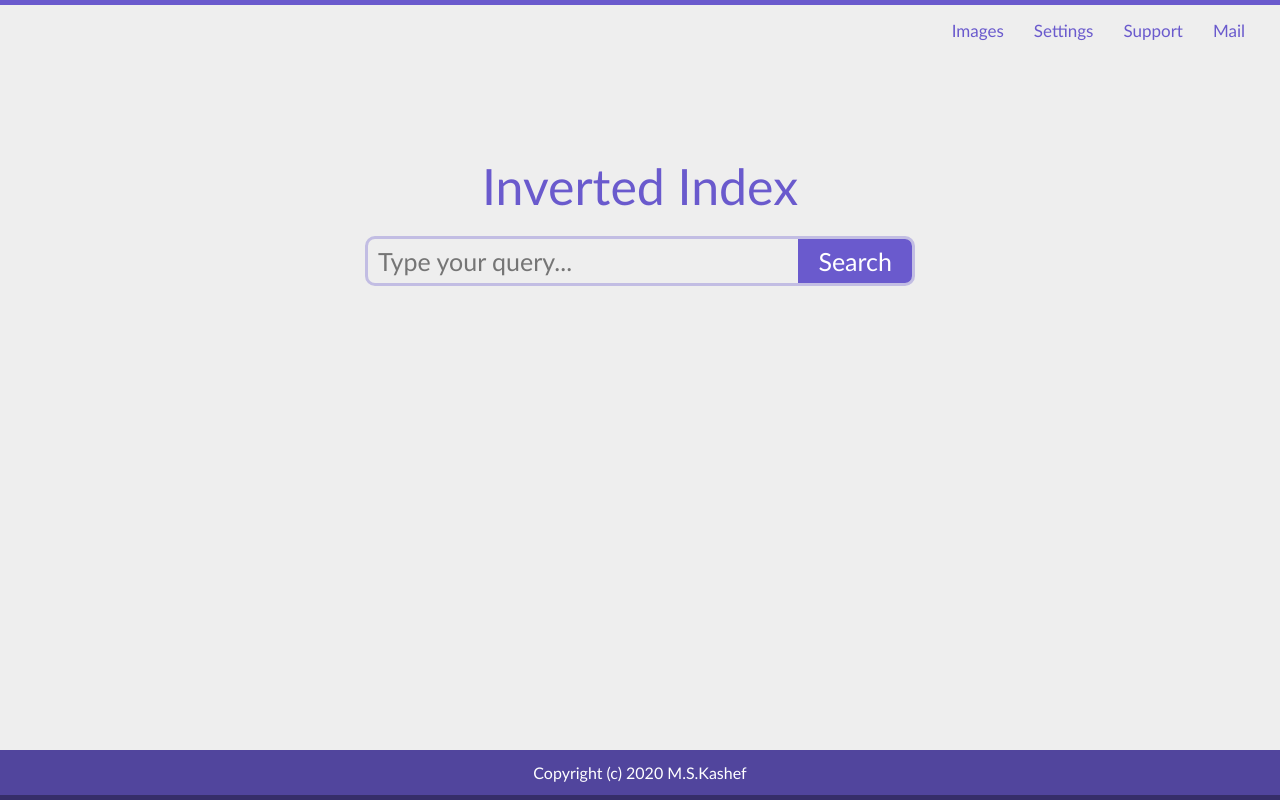
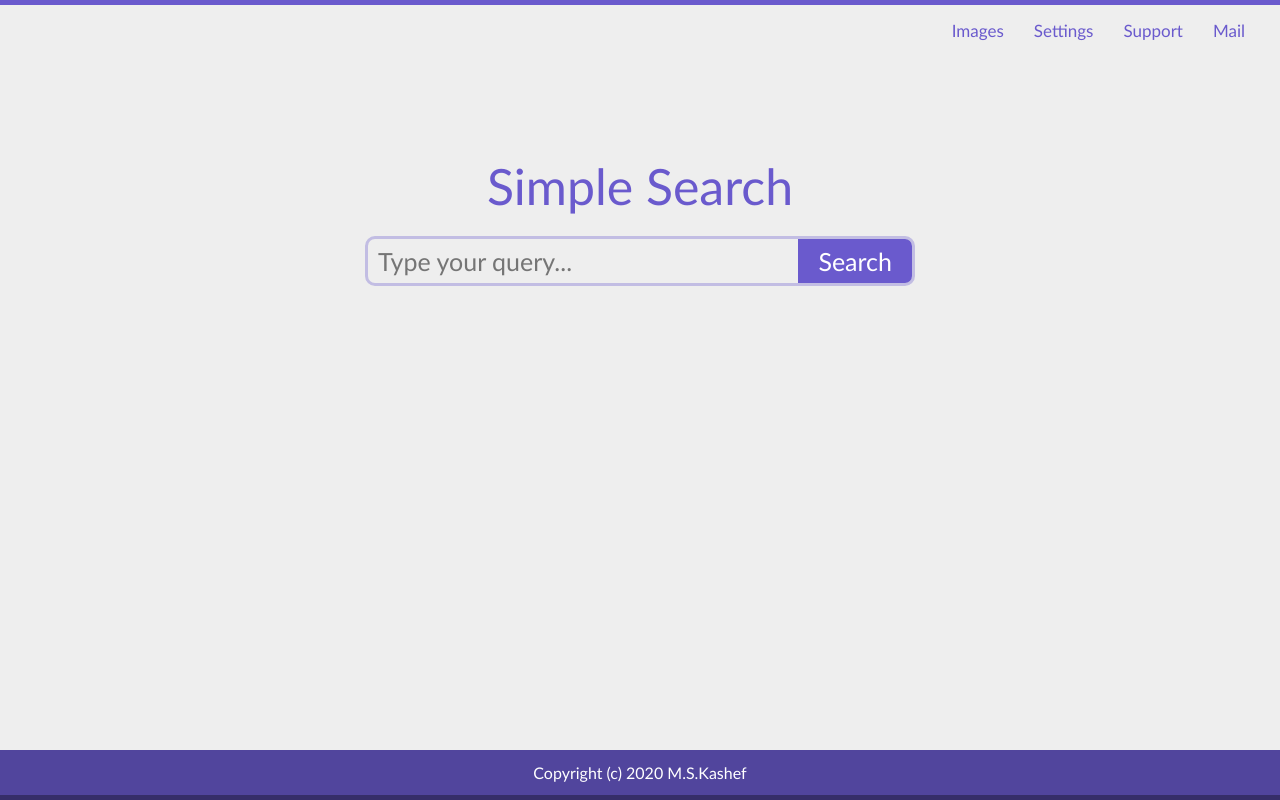
Before and after one commit to mskashef/SimpleSearch, a website: page front-end/index.html in a window 1280 px wide. Drawn offline with Linux system fonts and the light colour scheme.

Commit message:
name Changed

```diff
--- a/front-end/index.html
+++ b/front-end/index.html
@@ -24,7 +24,7 @@
           <li class="navbar__item">Mail</li>
         </ul>
       </nav>
-      <h1 class="websiteTitle">Inverted Index</h1>
+      <h1 class="websiteTitle">Simple Search</h1>
       <div class="searchbar">
         <input type="text" id="queryInput" placeholder="Type your query..." />
         <button id="searchButton">Search</button>
```
